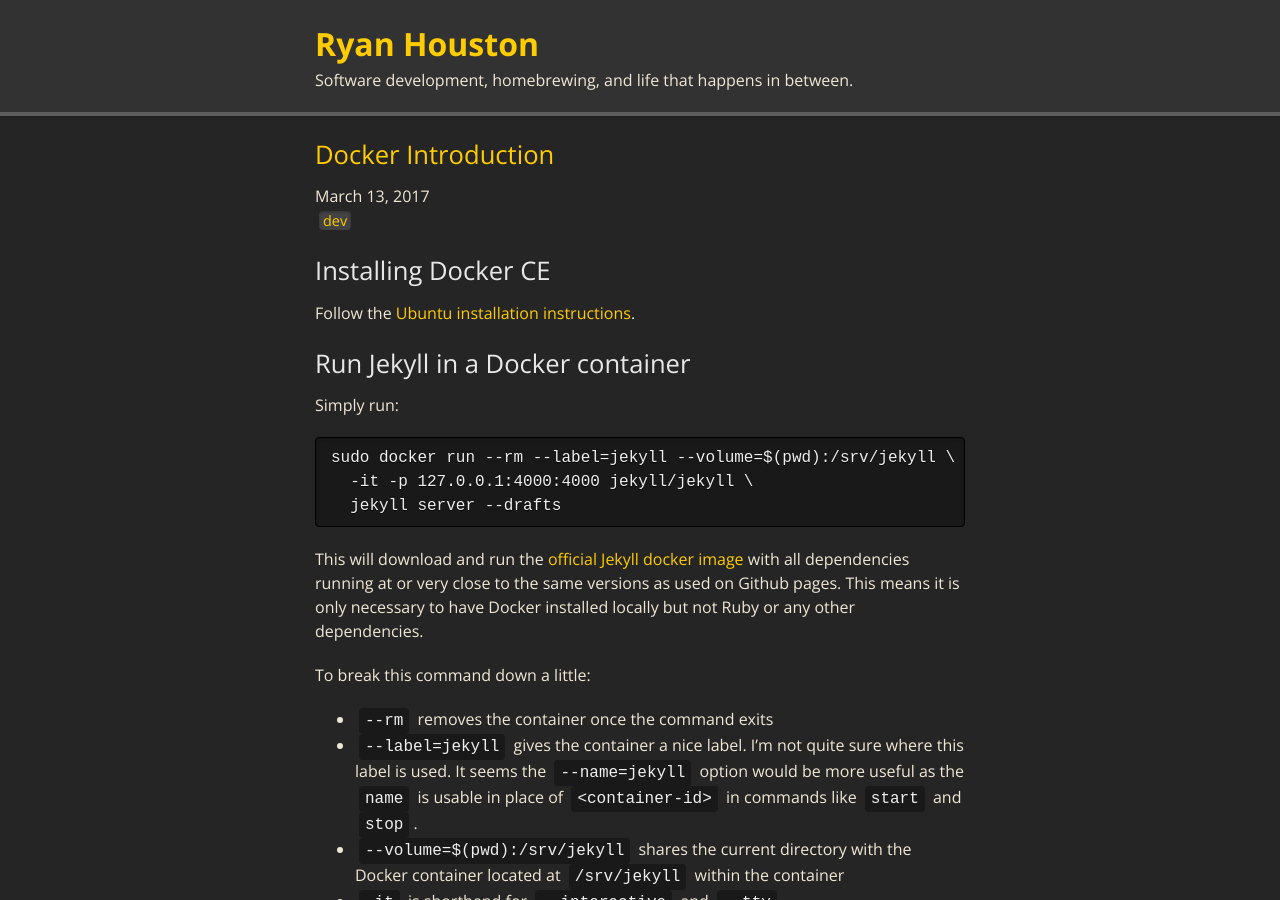
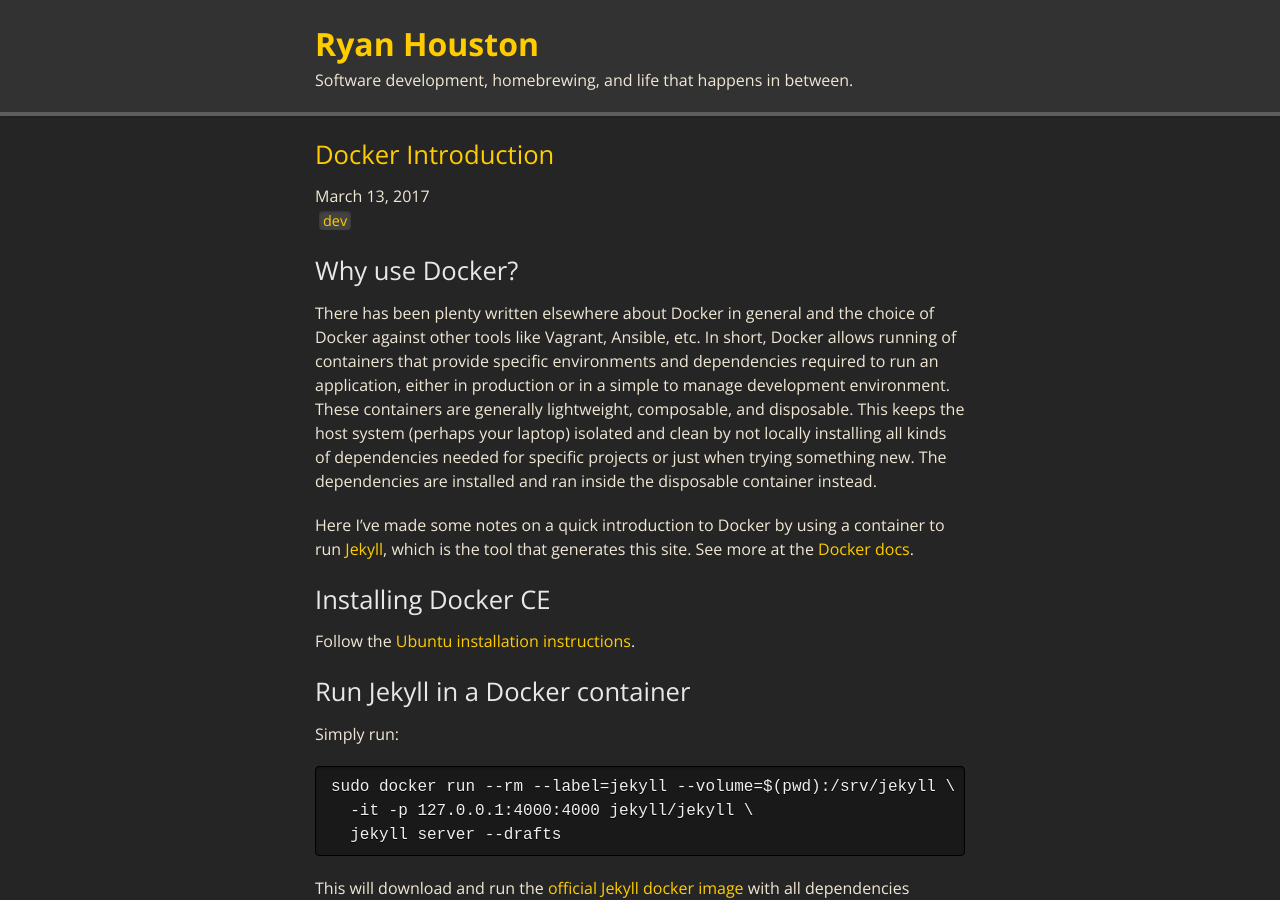
Before and after one commit to ryanhouston/ryanjhouston.com, a Jekyll site: the page built from _posts/2017-03-13-docker-introduction.md, in a window 1280 px wide and 900 px high. Built offline with Jekyll 4.4.1, drawn with Linux system fonts in a browser that asks for light colours.

Commit message:
Add docker intro paragraph

```diff
--- a/_posts/2017-03-13-docker-introduction.md
+++ b/_posts/2017-03-13-docker-introduction.md
@@ -4,6 +4,22 @@
 tags: [docker, dev]
 category: dev
 ---
+
+## Why use Docker?
+
+There has been plenty written elsewhere about Docker in general and the choice
+of Docker against other tools like Vagrant, Ansible, etc. In short, Docker
+allows running of containers that provide specific environments and
+dependencies required to run an application, either in production or in a simple
+to manage development environment. These containers are generally lightweight,
+composable, and disposable. This keeps the host system (perhaps your laptop)
+isolated and clean by not locally installing all kinds of dependencies needed
+for specific projects or just when trying something new. The dependencies are
+installed and ran inside the disposable container instead.
+
+Here I've made some notes on a quick introduction to Docker by using a container
+to run [Jekyll][jekyll-docs], which is the tool that generates this site. See more at the
+[Docker docs][docker-docs].
 
 ## Installing Docker CE
 
@@ -61,5 +77,7 @@
 used. The main difference in this particular case is that the ruby gems will
 have to be reinstalled when fresh containers are used.
 
+[docker-docs]: https://docs.docker.com/engine/getstarted/#flavors-of-docker
+[jekyll-docs]: http://jekyllrb.com
 [docker-jekyll]: https://hub.docker.com/r/jekyll/jekyll/
 [docker-ubuntu]: https://store.docker.com/editions/community/docker-ce-server-ubuntu?tab=description
```
